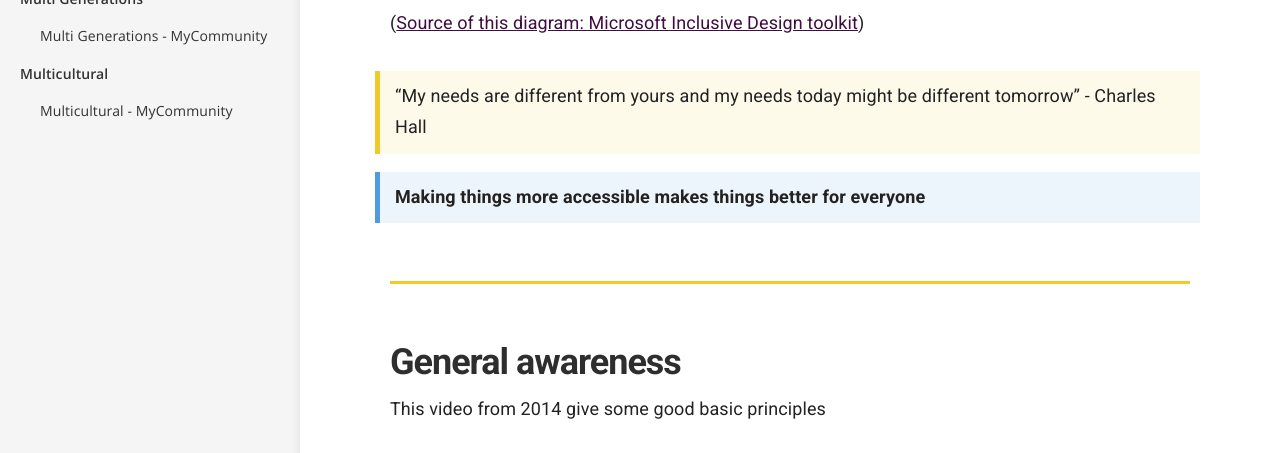
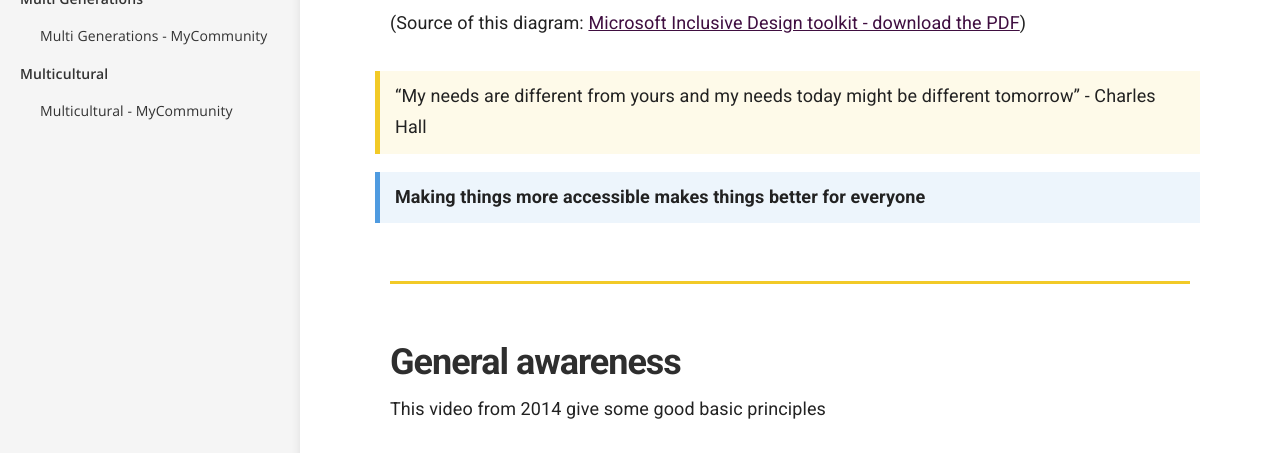
Before and after one commit to numbat70/inclusion2021, a Jekyll site: the page built from _docs/accessibility/general.md, in a window 1280 px wide and 900 px high, scrolled down 523 px, cut to the strip 247-700 px from the top of the window. Built offline with Jekyll 4.4.1, drawn with Linux system fonts in a browser that asks for light colours.

Commit message:
fix various issues

```diff
--- a/_docs/accessibility/general.md
+++ b/_docs/accessibility/general.md
@@ -10,7 +10,7 @@ For example: location (noise, slow wifi) health (tired, recovering) equipment (m
 
 ![showing illustrations of permanent, temporary and situational disability for 4 abilities (Touch, See, Hear and Speak)](/images/a11y/inclusive-toolkit-microsoft.png)
 
-(<a href="https://download.microsoft.com/download/b/0/d/b0d4bf87-09ce-4417-8f28-d60703d672ed/inclusive_toolkit_manual_final.pdf" target="_blank">Source of this diagram: Microsoft Inclusive Design toolkit</a>)
+(Source of this diagram: <a href="https://download.microsoft.com/download/b/0/d/b0d4bf87-09ce-4417-8f28-d60703d672ed/inclusive_toolkit_manual_final.pdf" target="_blank">Microsoft Inclusive Design toolkit - download the PDF</a>)
 
 > "My needs are different from yours and my needs today might be different tomorrow" - Charles Hall
 
```
Also changed, not shown: _docs/accessibility/language.md (+1 -1 lines), _docs/accessibility/presentation-meeting.md (+9 -7 lines).
